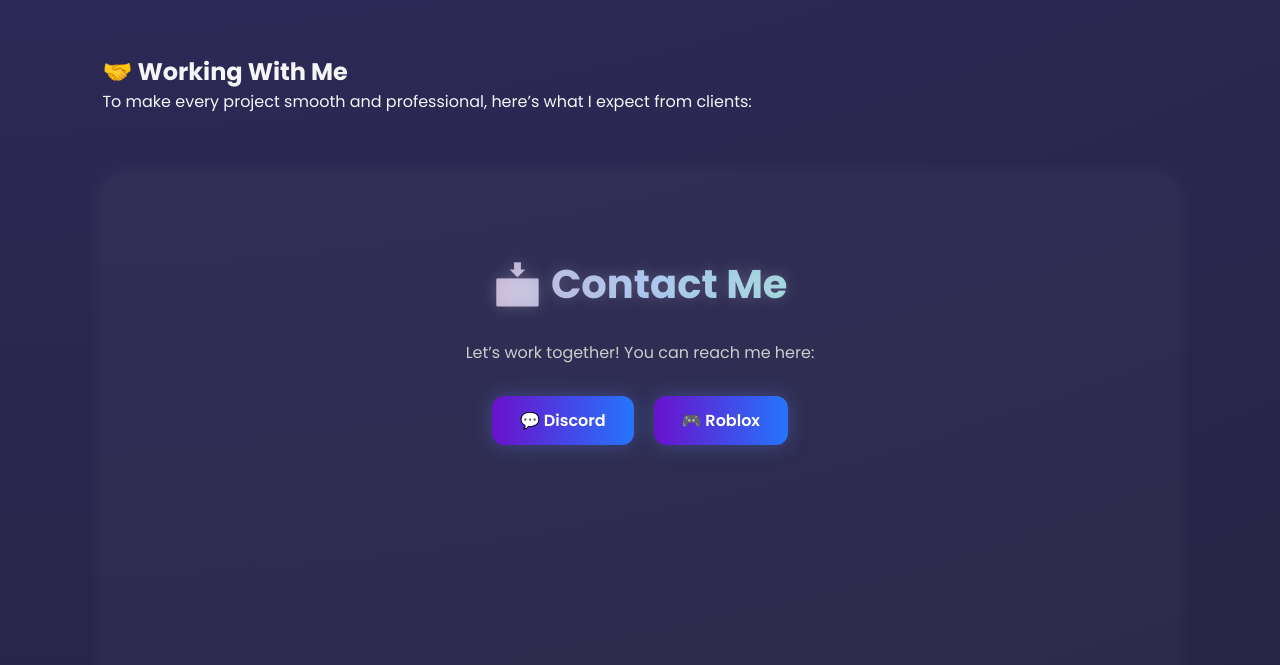
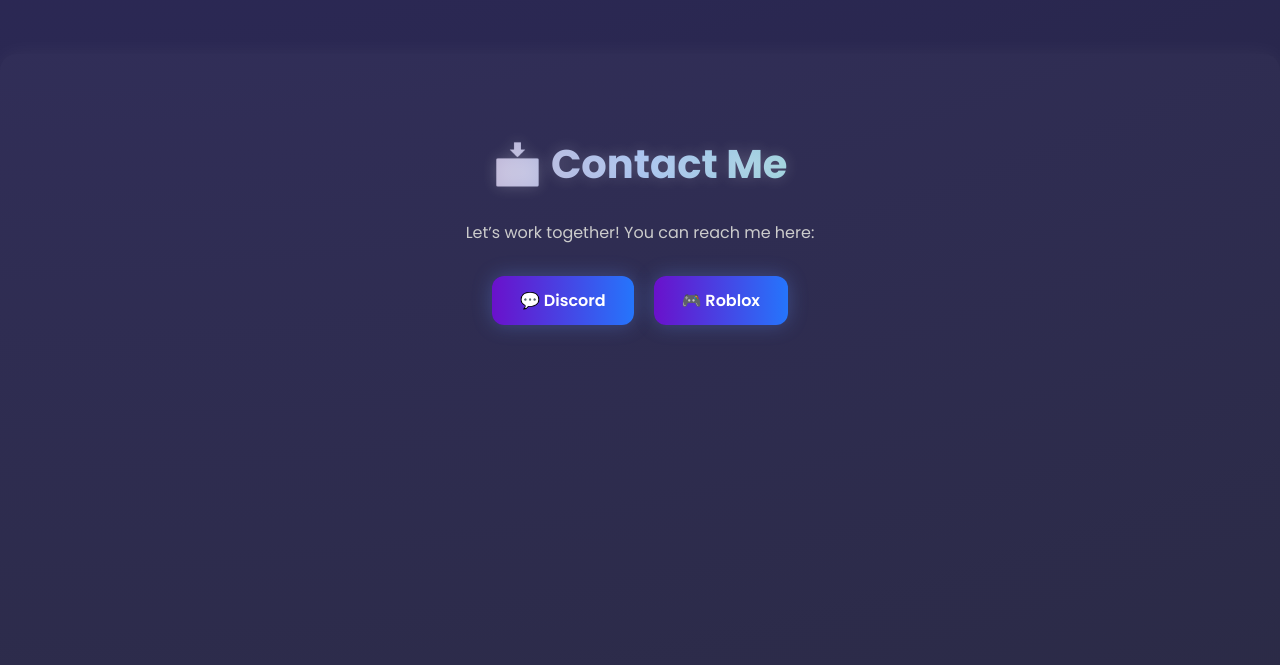
Before and after one commit to joi112233444/roblox, a plain HTML site: page index.html in a window 1280 px wide. Shown: the part 2615-3280 px from the top of the page. Drawn offline with Linux system fonts and the light colour scheme.

Commit message:
Update index.html

```diff
--- a/index.html
+++ b/index.html
@@ -366,13 +366,7 @@
     <div class="gallery-item"><img src="pic7.png" alt="Build"></div>
     <div class="gallery-item"><img src="pic8.png" alt="Build"></div>
   </section>
-  <!-- Expectations Section -->
-<section id="expectations" class="bg-gray-900 text-gray-100 py-16 px-6 md:px-20">
-  <div class="max-w-4xl mx-auto text-center">
-    <h2 class="text-4xl font-bold mb-6">🤝 Working With Me</h2>
-    <p class="text-lg text-gray-300 mb-12">
-      To make every project smooth and professional, here’s what I expect from clients:
-    </p>
+
 
 
 <section id="contact">
```
